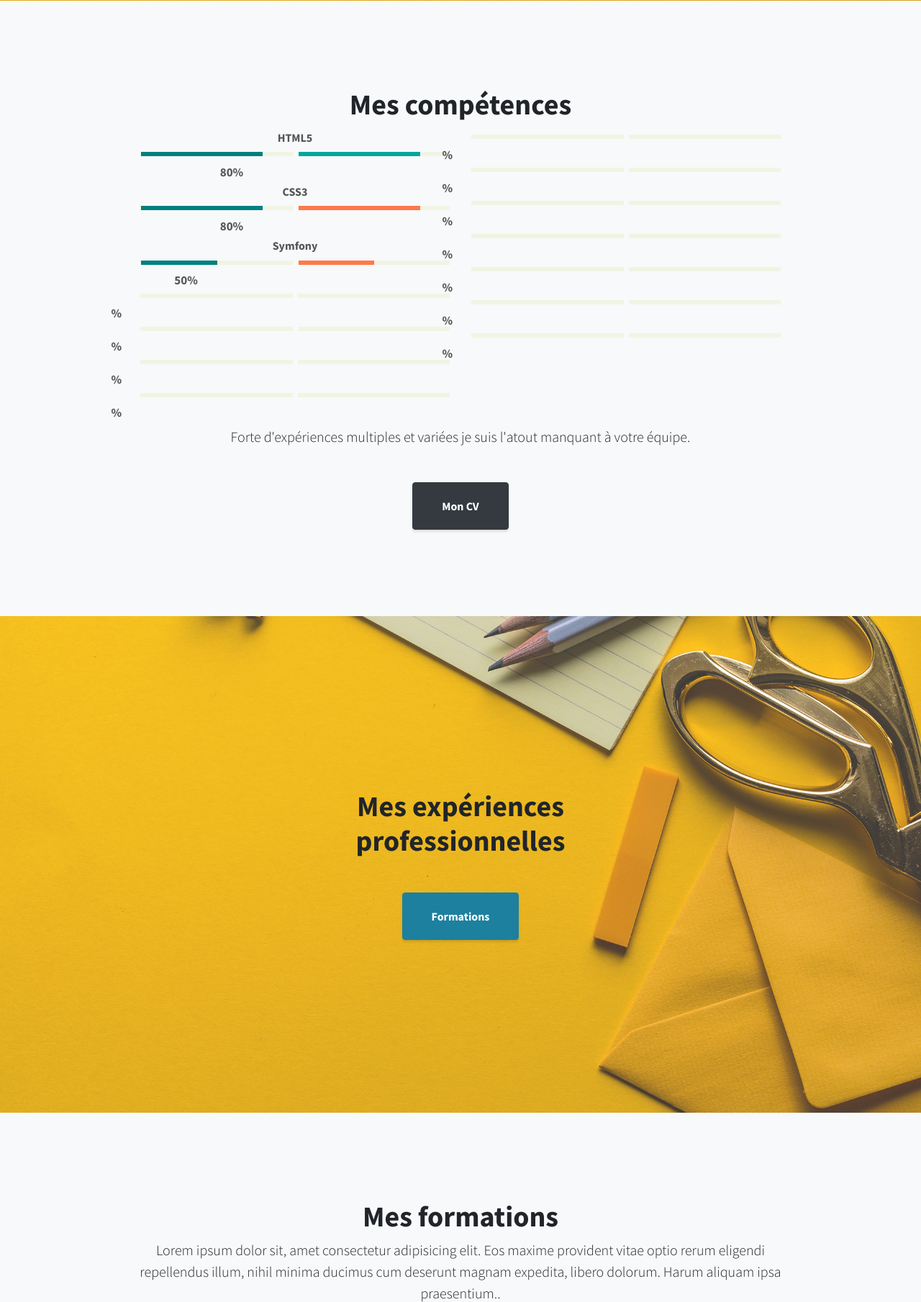
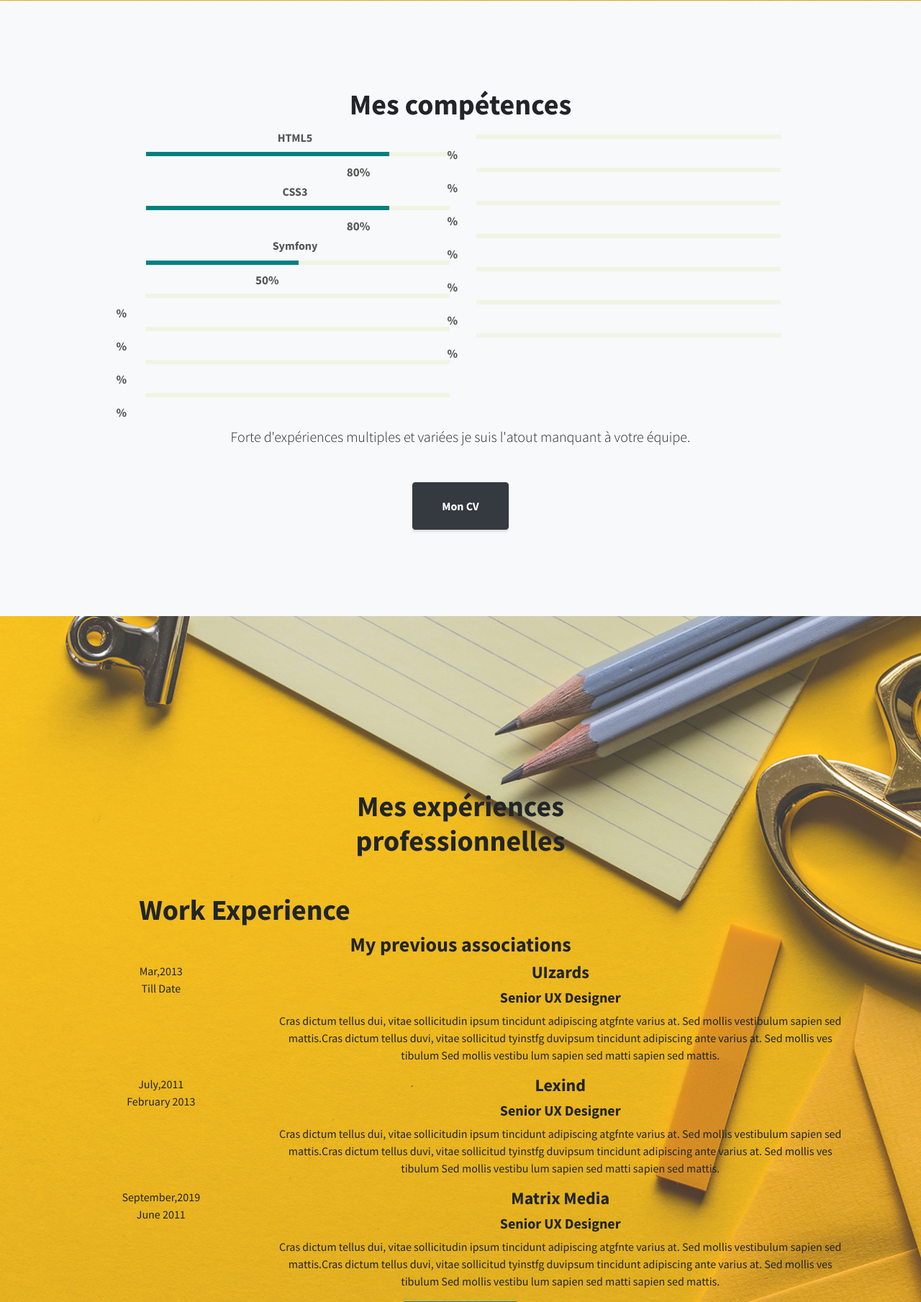
Before and after one commit to andreeb1983/andreePortfolio2, a PHP site: page /back/index.php in a window 1280 px wide. Shown: the part 799-2608 px from the top of the page at 72% size. Run offline with PHP 8.4, Linux system fonts and the light colour scheme; data comes from the database, SQL or seed files in the repository; data that the repository does not hold is empty.

Commit message:
modif11
modif 11

```diff
--- a/back/css/mystyle.css
+++ b/back/css/mystyle.css
@@ -11,18 +11,18 @@
     margin-bottom: 30px;
     position: relative;
 }
-.progress .progress1,
-.progress .progress2{
+.progress .progress1
+{
     width: 100%;
     height: 6px;
     background: rgba(207, 222, 133,0.2);
     position: relative;
 }
-.progress .progress2{
+.progress {
     margin-left: 7px;
 }
-.progress .progress-bar,
-.progress .progress-bar2{
+.progress .progress-bar
+{
     height: 100%;
     background: #b5967f;
     position: absolute;
--- a/back/index.php
+++ b/back/index.php
@@ -107,9 +107,6 @@
               <div class="progress-value"><?php echo $donnees[0]['level']?>%</div>
             </div>
           </div>
-          <div class="progress2">
-            <div class="progress-bar2" style="width:<?php echo $donnees[0]['level']?>%; background: #00a79c;"></div>
-          </div>
         </div>
 
         <h3 class="progress-title"><?php echo $donnees[1]['skill'];?></h3>
@@ -118,9 +115,6 @@
               <div class="progress-bar" style="width: <?php echo $donnees[1]['level']?>%; background: #008080;">
                 <div class="progress-value"><?php echo $donnees[1]['level']?>%</div>
               </div>
-            </div>
-            <div class="progress2">
-              <div class="progress-bar2" style="width:<?php echo $donnees[1]['level']?>%; background: #ff794a;"></div>
             </div>
           </div>
 
@@ -131,9 +125,6 @@
               <div class="progress-value"><?php echo $donnees[2]['level']?>%</div>
             </div>
           </div>
-          <div class="progress2">
-            <div class="progress-bar2" style="width:<?php echo $donnees[2]['level']?>%; background: #ff794a;"></div>
-          </div>
         </div>
 
         <h3 class="progress-title"><?php echo $donnees[3]['skill'];?></h3>
@@ -142,9 +133,6 @@
               <div class="progress-bar" style="width: <?php echo $donnees[3]['level']?>%; background: #008080;">
                 <div class="progress-value"><?php echo $donnees[3]['level']?>%</div>
               </div>
-            </div>
-            <div class="progress2">
-              <div class="progress-bar2" style="width:<?php echo $donnees[3]['level']?>%; background: #ff794a;"></div>
             </div>
           </div>
 
@@ -155,9 +143,6 @@
                 <div class="progress-value"><?php echo $donnees[4]['level']?>%</div>
               </div>
             </div>
-            <div class="progress2">
-              <div class="progress-bar2" style="width:<?php echo $donnees[4]['level']?>%; background: #ff794a;"></div>
-            </div>
           </div>
 
           <h3 class="progress-title"><?php echo $donnees[6]['skill'];?></h3>
@@ -167,9 +152,7 @@
                 <div class="progress-value"><?php echo $donnees[6]['level']?>%</div>
               </div>
             </div>
-            <div class="progress2">
-              <div class="progress-bar2" style="width:<?php echo $donnees[6]['level']?>%; background: #ff794a;"></div>
-            </div>
+
           </div>
 
           <h3 class="progress-title"><?php echo $donnees[6]['skill'];?></h3>
@@ -179,9 +162,7 @@
                 <div class="progress-value"><?php echo $donnees[6]['level']?>%</div>
               </div>
             </div>
-            <div class="progress2">
-              <div class="progress-bar2" style="width:<?php echo $donnees[6]['level']?>%; background: #ff794a;"></div>
-            </div>
+
           </div>
 
     </div><!-- fin div class -->
@@ -191,12 +172,9 @@
       <h3 class="progress-title"><?php echo $donnees[7]['skill'];?></h3>
         <div class="progress">
           <div class="progress1">
-            <div class="progress-bar" style="width: <?php echo $donnees[7]['level']?>%; background: #00a79c;">
+            <div class="progress-bar" style="width: <?php echo $donnees[7]['level']?>%; background: #ff794a;">
               <div class="progress-value"><?php echo $donnees[7]['level']?>%</div>
             </div>
-          </div>
-          <div class="progress2">
-            <div class="progress-bar2" style="width:<?php echo $donnees[7]['level']?>%; background: #00a79c;"></div>
           </div>
         </div>
 
@@ -207,9 +185,6 @@
                 <div class="progress-value"><?php echo $donnees[8]['level']?>%</div>
               </div>
             </div>
-            <div class="progress2">
-              <div class="progress-bar2" style="width:<?php echo $donnees[8]['level']?>%; background: #ff794a;"></div>
-            </div>
           </div>
 
         <h3 class="progress-title"><?php echo $donnees[9]['skill'];?></h3>
@@ -218,9 +193,6 @@
             <div class="progress-bar" style="width: <?php echo $donnees[9]['level']?>%; background: #ff794a;">
               <div class="progress-value"><?php echo $donnees[9]['level']?>%</div>
             </div>
-          </div>
-          <div class="progress2">
-            <div class="progress-bar2" style="width:<?php echo $donnees[9]['level']?>%; background: #ff794a;"></div>
           </div>
         </div>
 
@@ -231,9 +203,6 @@
                 <div class="progress-value"><?php echo $donnees[10]['level']?>%</div>
               </div>
             </div>
-            <div class="progress2">
-              <div class="progress-bar2" style="width:<?php echo $donnees[10]['level']?>%; background: #ff794a;"></div>
-            </div>
           </div>
 
           <h3 class="progress-title"><?php echo $donnees[11]['skill'];?></h3>
@@ -242,9 +211,6 @@
               <div class="progress-bar" style="width: <?php echo $donnees[11]['level']?>%; background: #ff794a;">
                 <div class="progress-value"><?php echo $donnees[11]['level']?>%</div>
               </div>
-            </div>
-            <div class="progress2">
-              <div class="progress-bar2" style="width:<?php echo $donnees[11]['level']?>%; background: #ff794a;"></div>
             </div>
           </div>
 
@@ -255,9 +221,6 @@
                 <div class="progress-value"><?php echo $donnees[12]['level']?>%</div>
               </div>
             </div>
-            <div class="progress2">
-              <div class="progress-bar2" style="width:<?php echo $donnees[12]['level']?>%; background: #ff794a;"></div>
-            </div>
           </div>
 
           <h3 class="progress-title"><?php echo $donnees[13]['skill'];?></h3>
@@ -266,9 +229,6 @@
               <div class="progress-bar" style="width: <?php echo $donnees[13]['level']?>%; background: #ff794a;">
                 <div class="progress-value"><?php echo $donnees[13]['level']?>%</div>
               </div>
-            </div>
-            <div class="progress2">
-              <div class="progress-bar2" style="width:<?php echo $donnees[13]['level']?>%; background: #ff794a;"></div>
             </div>
           </div>
 
@@ -285,17 +245,73 @@
     </div>
   </div>
 
-        </div>
+	</div>
       </div>
     </section>
 
     <!-- Callout -->
-    <section class="callout">
-      <div class="container text-center">
-        <h2 class="mx-auto mb-5">Mes expériences professionnelles</h2>
+  <section id="experience" class="callout myexperties">
+    <div class="container text-center">
+      <h2 class="mx-auto mb-5">Mes expériences professionnelles</h2>
 
-        <a class="btn btn-primary btn-xl" href="#formations">Formations</a>
+      <!--Work Experties start -->
+  	<div class="container">
+      <div class="heading">
+      <h2>Work Experience</h2>
+      <h3>My previous associations</h3>
       </div>
+
+      <div class="row media">
+        <div class="col-xs-12 col-sm-3 col-md-3 col-lg-3">
+          <div class="expertiesico">
+            Mar,2013<br>Till Date
+          </div>
+        </div>
+        <div class="expertiesdesc col-xs-12 col-sm-9 col-md-9 col-lg-9">
+          <h4>UIzards</h4>
+          <h5>Senior UX Designer</h5>
+          <p>Cras dictum tellus dui, vitae sollicitudin ipsum tincidunt adipiscing atgfnte varius at. Sed mollis vestibulum sapien sed mattis.Cras dictum tellus duvi, vitae sollicitud tyinstfg
+            duvipsum tincidunt adipiscing ante varius at. Sed mollis ves tibulum Sed mollis vestibu
+            lum sapien sed matti sapien sed mattis.</p>
+        </div>
+      </div>
+      <div class="row media">
+        <div class="col-xs-12 col-sm-3 col-md-3 col-lg-3">
+          <div class="expertiesico">
+            July,2011<br>February 2013
+          </div>
+        </div>
+        <div class="expertiesdesc col-xs-12 col-sm-9 col-md-9 col-lg-9">
+          <h4>Lexind</h4>
+            <h5>Senior UX Designer</h5>
+            <p>Cras dictum tellus dui, vitae sollicitudin ipsum tincidunt adipiscing atgfnte varius at. Sed mollis vestibulum sapien sed mattis.Cras dictum tellus duvi, vitae sollicitud tyinstfg
+              duvipsum tincidunt adipiscing ante varius at. Sed mollis ves tibulum Sed mollis vestibu
+              lum sapien sed matti sapien sed mattis.</p>
+          </div>
+        </div>
+        <div class="row media">
+        	<div class="col-xs-12 col-sm-3 col-md-3 col-lg-3">
+            <div class="expertiesico">
+              September,2019<br>June 2011
+            </div>
+          </div>
+        	<div class="expertiesdesc col-xs-12 col-sm-9 col-md-9 col-lg-9">
+            <h4>Matrix Media</h4>
+              <h5>Senior UX Designer</h5>
+              <p>Cras dictum tellus dui, vitae sollicitudin ipsum tincidunt adipiscing atgfnte varius at. Sed mollis vestibulum sapien sed mattis.Cras dictum tellus duvi, vitae sollicitud tyinstfg
+                duvipsum tincidunt adipiscing ante varius at. Sed mollis ves tibulum Sed mollis vestibu
+                lum sapien sed matti sapien sed mattis.</p>
+          </div>
+        </div>
+      </div>
+  <!--Work Experties end -->
+  <!-- http://designstub.com/demos/folio/ -->
+
+      <a class="btn btn-primary btn-xl" href="#formations">Formations</a>
+    </div>
+
+
+
     </section>
 
     <section class="content-section bg-light" id="formations">
@@ -311,7 +327,7 @@
       </div>
     </section>
 
-
+    <!-- Mes loisirs -->
     </section> -->
     <section class="callout">
       <div class="container text-center">
@@ -339,7 +355,7 @@
       </small>
     </section> -->
 
-        <!-- Services -->
+        <!-- Contactez-moi -->
         <section class="content-section bg-primary text-white text-center" id="contact">
         <div class="container">
           <div class="content-section-heading">
```
